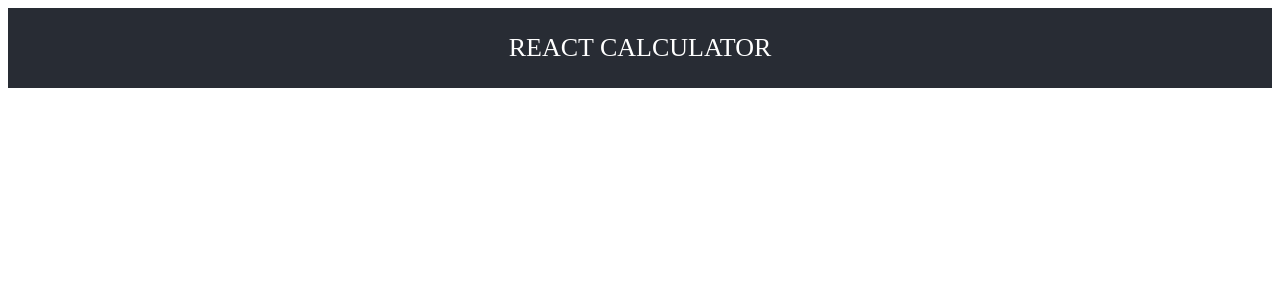
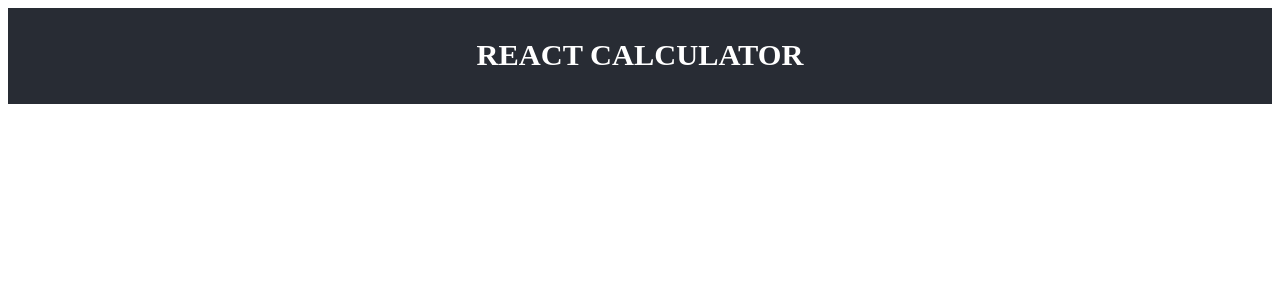
Before and after one commit to jamezjaz/React_Calculator, a React (Create React App) app: page / in a window 1280 px wide. Shown: the top 300 px of the page. Built offline with nearby package versions, Linux system fonts and the light colour scheme.

Commit message:
docs: installs prop-types

```diff
--- a/package.json
+++ b/package.json
@@ -6,6 +6,7 @@
     "@testing-library/jest-dom": "^5.11.9",
     "@testing-library/react": "^11.2.3",
     "@testing-library/user-event": "^12.6.0",
+    "prop-types": "^15.7.2",
     "react": "^17.0.1",
     "react-dom": "^17.0.1",
     "react-scripts": "4.0.1",
--- a/src/App.css
+++ b/src/App.css
@@ -4,7 +4,7 @@
 
 .App-header {
   background-color: #282c34;
-  min-height: 10vh;
+  min-height: 5vh;
   display: flex;
   flex-direction: column;
   align-items: center;
--- a/src/App.js
+++ b/src/App.js
@@ -4,7 +4,7 @@ function App() {
   return (
     <div className="App">
       <header className="App-header">
-        REACT CALCULATOR
+        <h3>REACT CALCULATOR</h3>
       </header>
     </div>
   );
```
Also changed, not shown: 1 other file (tests, documents, lock files or other folders).
